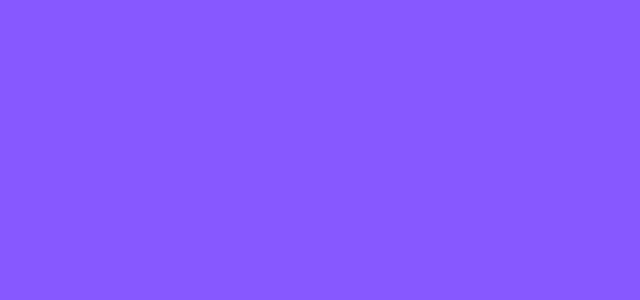
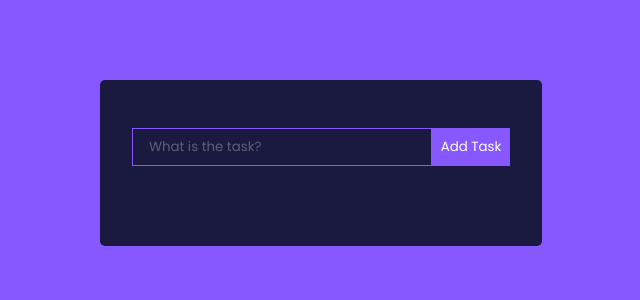
Before and after one commit to Sohaibkabeer/todo-list, a React (Create React App) app: page / in a window 1280 px wide. Shown: the top 300 px of the page, without its empty margins (319-959 px from the left). Built offline with nearby package versions, Linux system fonts and the light colour scheme.

Commit message:
Created a Todo input inside a Todo Wrapper, saved its values in state

```diff
--- a/src/App.js
+++ b/src/App.js
@@ -1,10 +1,12 @@
 import logo from './logo.svg';
 import './App.css';
+import TodoWrapper from './components/TodoWrapper';
 
 function App() {
   return (
     <>
     <div className="App">
+      <TodoWrapper/>
      </div>
     </>
   );
--- a/src/components/TodoForm.js
+++ b/src/components/TodoForm.js
@@ -1,9 +1,22 @@
-import React from 'react'
+import React, {useState} from 'react'
 
-const TodoForm = () => {
+const TodoForm = ({addTodo}) => {
+    const [value, setValue] = useState("")
+
+    const handleSubmit = e =>{
+        e.preventDefault(); //Calling preventDefault() during any stage of event flow cancels the event. e.g. Form won't submit so the re-render wont occur.
+        addTodo(value);
+        setValue("");
+    }
+
   return (
-    <div>TodoForm</div>
+    <>
+    <form className='TodoForm' onSubmit={handleSubmit}>
+<input type="text" className='todo-input' placeholder='What is the task?' value={value} onChange={(e) => {setValue(e.target.value)}}/>
+<button type='submit' className='todo-btn'>Add Task</button>
+    </form>
+    </>
   )
 }
 
-export default TodoForm
+export default TodoForm;
--- a/src/components/TodoWrapper.js
+++ b/src/components/TodoWrapper.js
@@ -1,9 +1,25 @@
-import React from 'react'
+import React, {useState} from "react";
+import TodoForm from "./TodoForm";
+import {v4 as uuidv4} from 'uuid';
+uuidv4();
 
 const TodoWrapper = () => {
+  const [todos, setTodos] = useState([]);
+  const addTodo = (todo) => {
+    setTodos([
+      ...todos,
+      { id: uuidv4(), task: todo, completed: false, isEditing: false },
+    ]);
+  };
+  console.log(todos);
+
   return (
-    <div>TodoWrapper</div>
-  )
-}
+    <>
+      <div className="TodoWrapper">
+        <TodoForm addTodo={addTodo}/>
+      </div>
+    </>
+  );
+};
 
-export default TodoWrapper
+export default TodoWrapper;
```
